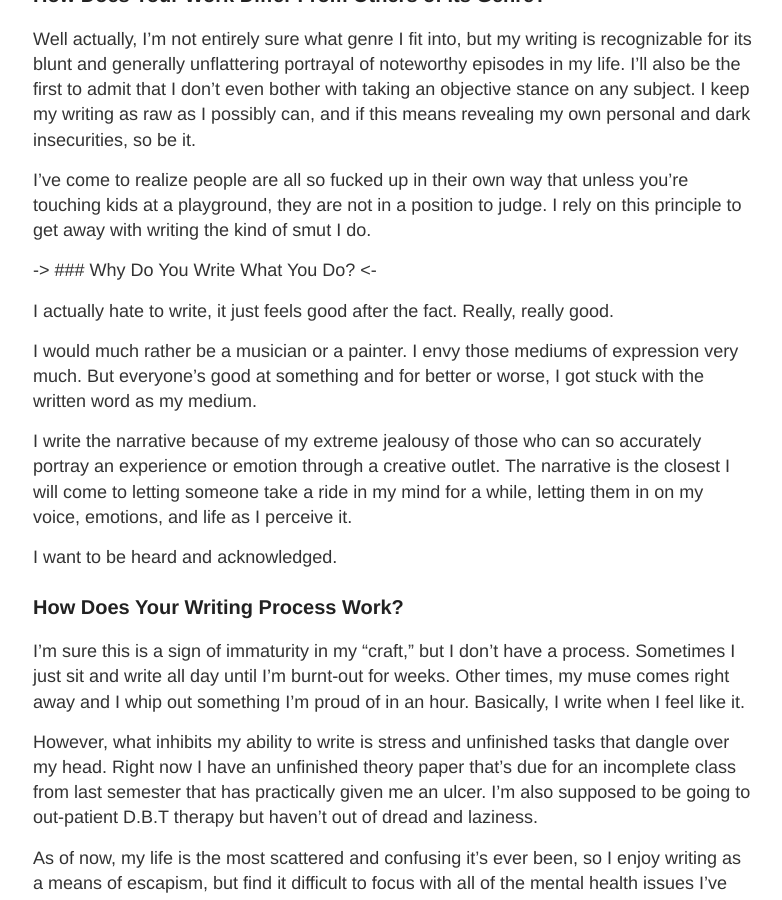
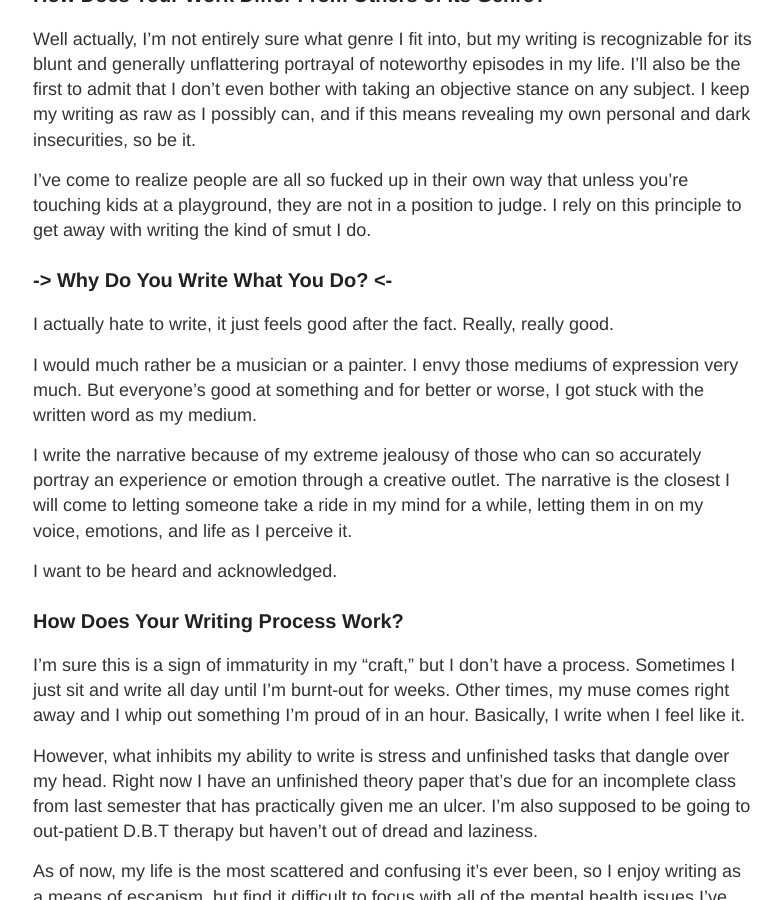
Before and after one commit to holdenpage/holdenpage.github.io, a Jekyll site: the page built from _posts/2014-10-1-Brett-Blocker.md, in a window 1280 px wide and 900 px high, scrolled down 761 px. Shown: the whole window, without its empty margins (247-1029 px from the left). Built offline with Jekyll 4.4.1, drawn with Linux system fonts in a browser that asks for light colours.

```diff
--- a/_posts/2014-10-1-Brett-Blocker.md
+++ b/_posts/2014-10-1-Brett-Blocker.md
@@ -43,7 +43,7 @@
 to judge. I rely on this principle to get away with writing the kind of
 smut I do.
 
--> ### Why Do You Write What You Do? <-
+### -> Why Do You Write What You Do? <-
 
 I actually hate to write, it just feels
 good after the fact. Really, really good.
```
